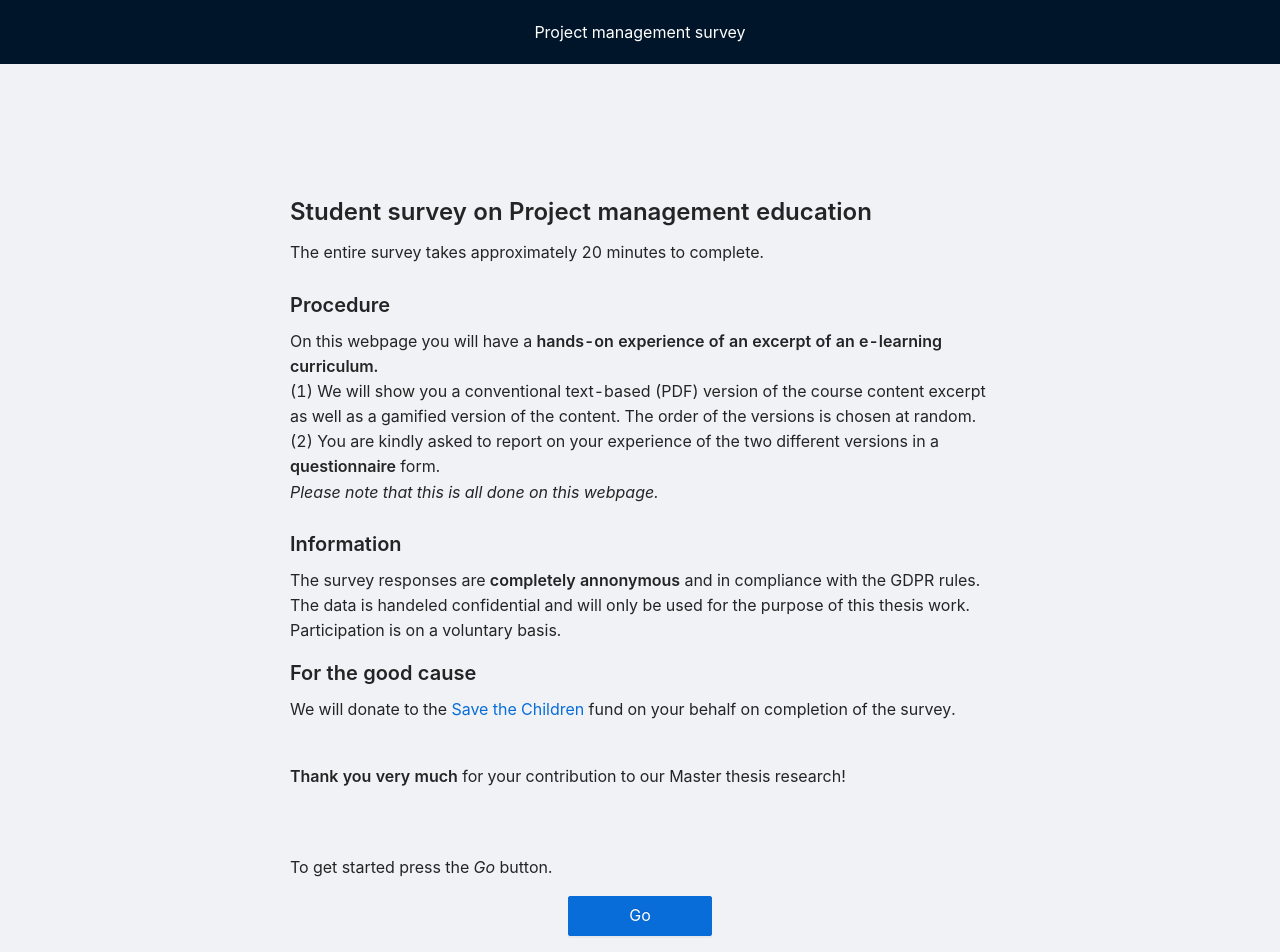
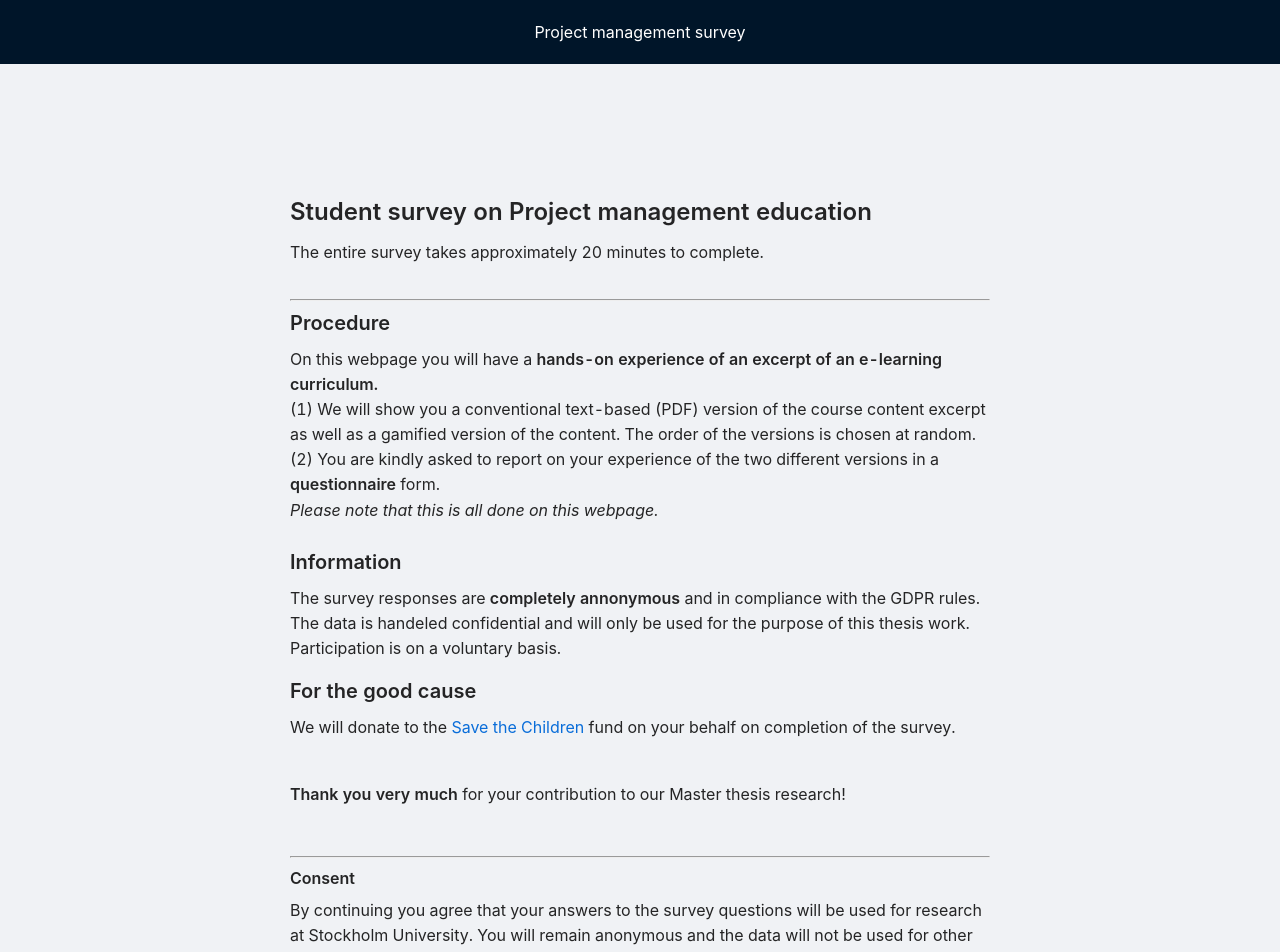
Before and after one commit to tbwiss/gamified-pm-learning, a React (Create React App) app: page / in a window 1280 px wide. Shown: the top 952 px of the page. Built offline with nearby package versions, Linux system fonts and the light colour scheme.

Commit message:
knowledge check fixes

```diff
--- a/src/components/landing/LandingPage.tsx
+++ b/src/components/landing/LandingPage.tsx
@@ -16,6 +16,7 @@ const LandingPage: FC<{ onGo: (...args: any[]) => any }> = ({ onGo }) => {
             The entire survey takes approximately 20 minutes to complete.
             <br />
             <br />
+            <hr />
             <h4>Procedure</h4>
             On this webpage you will have a{" "}
             <strong>
@@ -65,10 +66,19 @@ const LandingPage: FC<{ onGo: (...args: any[]) => any }> = ({ onGo }) => {
           </Text>
         </Paragraph>
         <br />
-        <br />
         <Paragraph>
+          <hr />
+
           <Text>
-            To get started press the <i>Go</i> button.
+            <h5>Consent</h5>
+            By continuing you agree that your answers to the survey questions
+            will be used for research at Stockholm University. You will remain
+            anonymous and the data will not be used for other purposes.
+          </Text>
+          <br />
+          <br />
+          <Text>
+            To continue and get started, please press the <i>Go</i> button.
           </Text>
         </Paragraph>
         <Paragraph style={{ textAlign: "center" }}>
--- a/src/components/viewer/Viewer.tsx
+++ b/src/components/viewer/Viewer.tsx
@@ -5,7 +5,7 @@ import "./Viewer.css";
 
 const { Paragraph, Text } = Typography;
 
-const pdfSrc = "https://tbwiss.github.io/tbwiss/Lean_PM_Revised_v1.pdf";
+const pdfSrc = "https://tbwiss.github.io/tbwiss/Lean_PM_Revised_v2.pdf";
 
 const Viewer: FC<{ onCompleted: (...args: any[]) => any }> = ({
   onCompleted,
--- a/src/content/Content.css
+++ b/src/content/Content.css
@@ -36,6 +36,6 @@
   font-size: 9px;
 }
 
-.ant-form-item-explain-error {
-  color: green !important;
+.correct-tag {
+  color: green;
 }
--- a/src/content/KnowledgeCheck.tsx
+++ b/src/content/KnowledgeCheck.tsx
@@ -1,4 +1,4 @@
-import React, { FC } from "react";
+import React, { FC, useState } from "react";
 import { Typography, Radio, Space, Form, Button } from "antd";
 import "./Content.css";
 
@@ -15,7 +15,9 @@ const rules = (correctValue: number) => [
 ];
 
 const KnowledgeCheck: FC = () => {
+  const [errorFields, setErrorFields] = useState<any>(["q1", "q2", "q3"]);
   const onFinish = () => {
+    setErrorFields([]);
     console.log("Successful! All questions answered correctly.");
     document.dispatchEvent(new Event("CheckDone"));
   };
@@ -33,6 +35,12 @@ const KnowledgeCheck: FC = () => {
       <Form
         name="knowledge-check"
         onFinish={onFinish}
+        onFinishFailed={({ values, errorFields, outOfDate }) => {
+          if (errorFields) {
+            const next = errorFields.map((f) => f.name).flat();
+            setErrorFields(next);
+          }
+        }}
         initialValues={{
           q1: null,
           q2: null,
@@ -54,6 +62,9 @@ const KnowledgeCheck: FC = () => {
               </Space>
             </Radio.Group>
           </Form.Item>
+          {!errorFields.includes("q1") ? (
+            <span className="correct-tag">Correct! &#10003;</span>
+          ) : null}
         </Paragraph>
 
         <Paragraph>
@@ -69,6 +80,9 @@ const KnowledgeCheck: FC = () => {
               </Space>
             </Radio.Group>
           </Form.Item>
+          {!errorFields.includes("q2") ? (
+            <span className="correct-tag">Correct! &#10003;</span>
+          ) : null}
         </Paragraph>
 
         <Paragraph>
@@ -82,6 +96,9 @@ const KnowledgeCheck: FC = () => {
               </Space>
             </Radio.Group>
           </Form.Item>
+          {!errorFields.includes("q3") ? (
+            <span className="correct-tag">Correct! &#10003;</span>
+          ) : null}
         </Paragraph>
 
         <Button type="primary" htmlType="submit">
```
